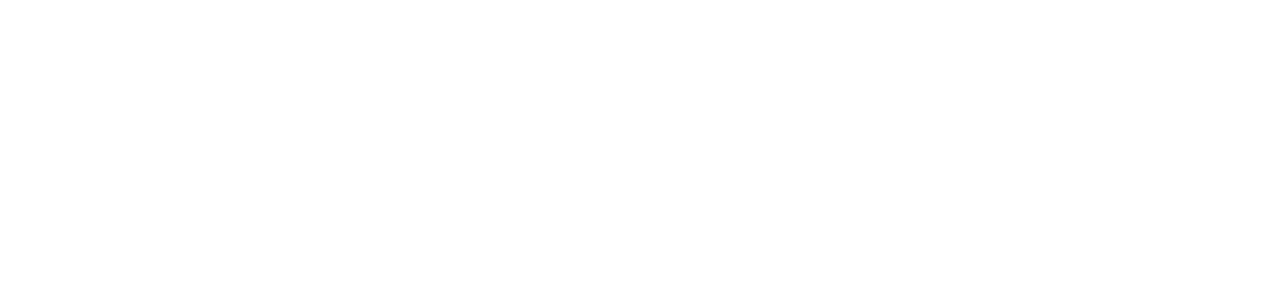
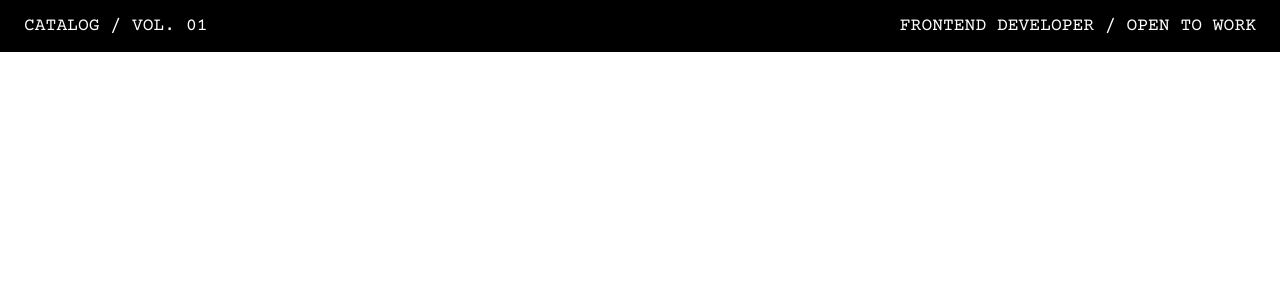
Before and after one commit to mahmoudYousf2005/My-Portfolio, a Next.js app: page / in a window 1280 px wide. Shown: the top 300 px of the page. Built offline with nearby package versions, Linux system fonts and the light colour scheme.

Commit message:
add to hero section

```diff
--- /dev/null
+++ b/src/app/components/Hero.jsx
@@ -0,0 +1,11 @@
+const Hero = () => {
+  return (
+    <div className="flex flex-col md:flex-row justify-between
+     py-3 px-6 text-white bg-black font-label text-lg">
+      <h2 className=" uppercase">Catalog / Vol. 01</h2>
+      <h2 className=" uppercase">Frontend developer / Open to work</h2>
+    </div>
+  )
+}
+
+export default Hero
--- a/src/app/page.js
+++ b/src/app/page.js
@@ -1,8 +1,8 @@
-
+import Hero from "./components/Hero"
 export default function Home() {
   return (
    <div className="">
-
+    <Hero />
    </div>
   )
 }
```
